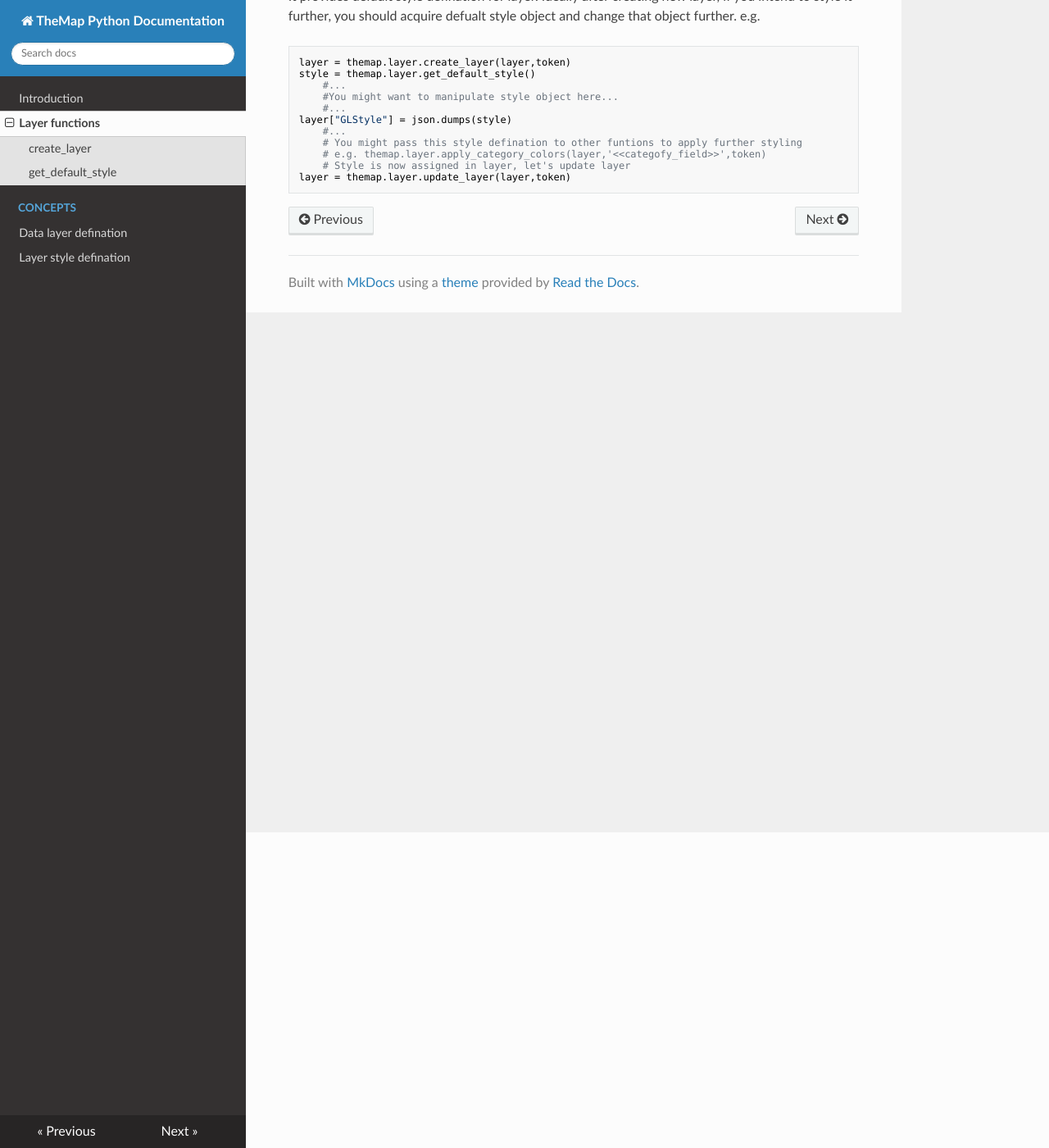
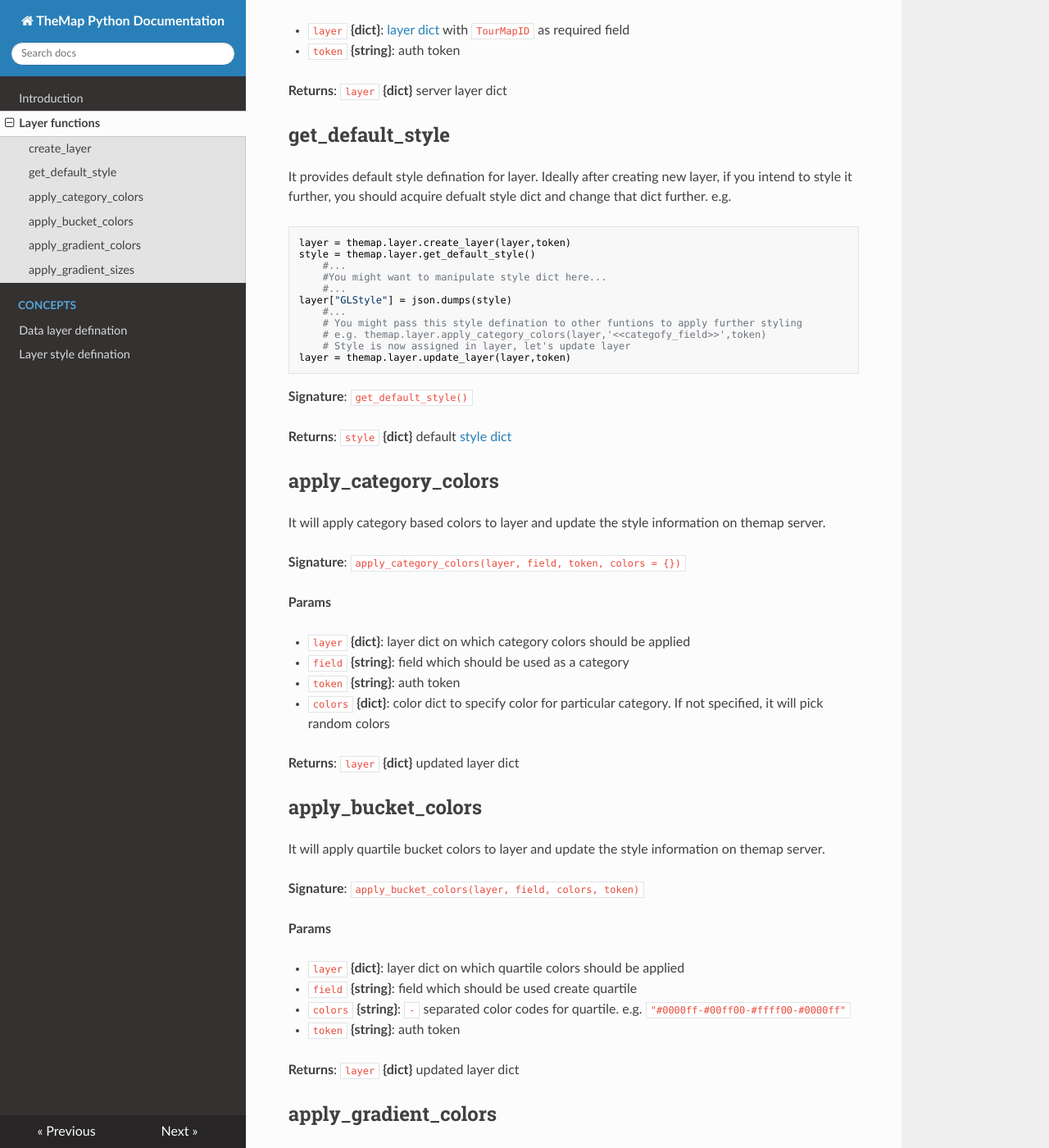
Before and after one commit to themap/themap, an MkDocs documentation site: the page built from docs/layer.md, in a window 1280 px wide and 1400 px high, scrolled down 385 px. Shown: the whole window at 82% size. Built offline with MkDocs 1.6.1, drawn with Linux system fonts in a browser that asks for light colours; nearby versions of some CDN libraries; some of the changed text lies outside the part shown.

Commit message:
Color scheme with defined colors, documentation updated

```diff
--- a/__init__.py
+++ b/__init__.py
@@ -6,4 +6,4 @@ from .layer import *
 from .extras import *
 
 # Version of the themap package : https://realpython.com/pypi-publish-python-package
-__version__ = "1.0.4"
+__version__ = "1.0.5"
--- a/docs/layer.md
+++ b/docs/layer.md
@@ -6,14 +6,24 @@ All the layer functions are packed inside layer modole. e.g. `themap.layer.creat
 
 It creates new layer inside a map.
 
+**Signature**: `create_layer(layer,token)`
+
+**Params**
+
+- `layer` **{dict}**: [layer dict](concepts/layer_defination.md#object-schema) with `TourMapID` as required field
+- `token` **{string}**: auth token
+
+**Returns**: `layer` **{dict}** server layer dict
+
+
 ## get_default_style
 
-It provides default style defination for layer. Ideally after creating new layer, if you intend to style it further, you should acquire defualt style object and change that object further. e.g.
+It provides default style defination for layer. Ideally after creating new layer, if you intend to style it further, you should acquire defualt style dict and change that dict further. e.g.
 
     layer = themap.layer.create_layer(layer,token)
     style = themap.layer.get_default_style()
         #...
-        #You might want to manipulate style object here...
+        #You might want to manipulate style dict here...
         #...
     layer["GLStyle"] = json.dumps(style)
         #...
@@ -21,3 +31,66 @@ It provides default style defination for layer. Ideally after creating new layer
         # e.g. themap.layer.apply_category_colors(layer,'<<categofy_field>>',token)
         # Style is now assigned in layer, let's update layer
     layer = themap.layer.update_layer(layer,token)
+
+
+**Signature**: `get_default_style()`
+
+**Returns**: `style` **{dict}** default [style dict](concepts/layer_style_defination.md#style-object-schema)
+
+## apply_category_colors
+
+It will apply category based colors to layer and update the style information on themap server.
+
+**Signature**: `apply_category_colors(layer, field, token, colors = {})`
+
+**Params**
+
+- `layer` **{dict}**: layer dict on which category colors should be applied
+- `field` **{string}**: field which should be used as a category
+- `token` **{string}**: auth token
+- `colors` **{dict}**: color dict to specify color for particular category. If not specified, it will pick random colors
+
+**Returns**: `layer` **{dict}** updated layer dict
+
+## apply_bucket_colors
+
+It will apply quartile bucket colors to layer and update the style information on themap server.
+
+**Signature**: `apply_bucket_colors(layer, field, colors, token)`
+
+**Params**
+
+- `layer` **{dict}**: layer dict on which quartile colors should be applied
+- `field` **{string}**: field which should be used create quartile
+- `colors` **{string}**: `-` separated color codes for quartile. e.g. `"#0000ff-#00ff00-#ffff00-#0000ff"`
+- `token` **{string}**: auth token
+
+**Returns**: `layer` **{dict}** updated layer dict
+
+## apply_gradient_colors
+
+It will apply gradient colors to layer and update the style information on themap server.
+
+**Signature**: `apply_gradient_colors(layer, field, colors, token)`
+
+**Params**
+
+- `layer` **{dict}**: layer dict on which gradient colors should be applied
+- `field` **{string}**: field which should be used generate gradient
+- `colors` **{string}**: `-` separated color codes for min and max. e.g. `"#0000ff-#00ff00"`
+- `token` **{string}**: auth token
+
+**Returns**: `layer` **{dict}** updated layer dict
+
+## apply_gradient_sizes
+
+It will apply gradient sizes to layer and update the style information on themap server.
+
+**Signature**: `apply_gradient_sizes(layer, field, sizes, token)`
+
+- `layer` **{dict}**: layer dict on which gradient sizes should be applied
+- `field` **{string}**: field which should be used generate gradient
+- `colors` **{string}**: `-` separated min (`0.1`) and max (`2.0`) sizes. e.g. `"0.5-1.5"`
+- `token` **{string}**: auth token
+
+**Returns**: `layer` **{dict}** updated layer dict
--- a/setup.py
+++ b/setup.py
@@ -10,7 +10,7 @@ README = (HERE / "README.md").read_text()
 # This call to setup() does all the work
 setup(
     name="themap",
-    version="1.0.4",
+    version="1.0.5",
     description="Python package to interact with themap APIs",
     long_description=README,
     long_description_content_type="text/markdown",
```
Also changed, not shown: 1 other file.
